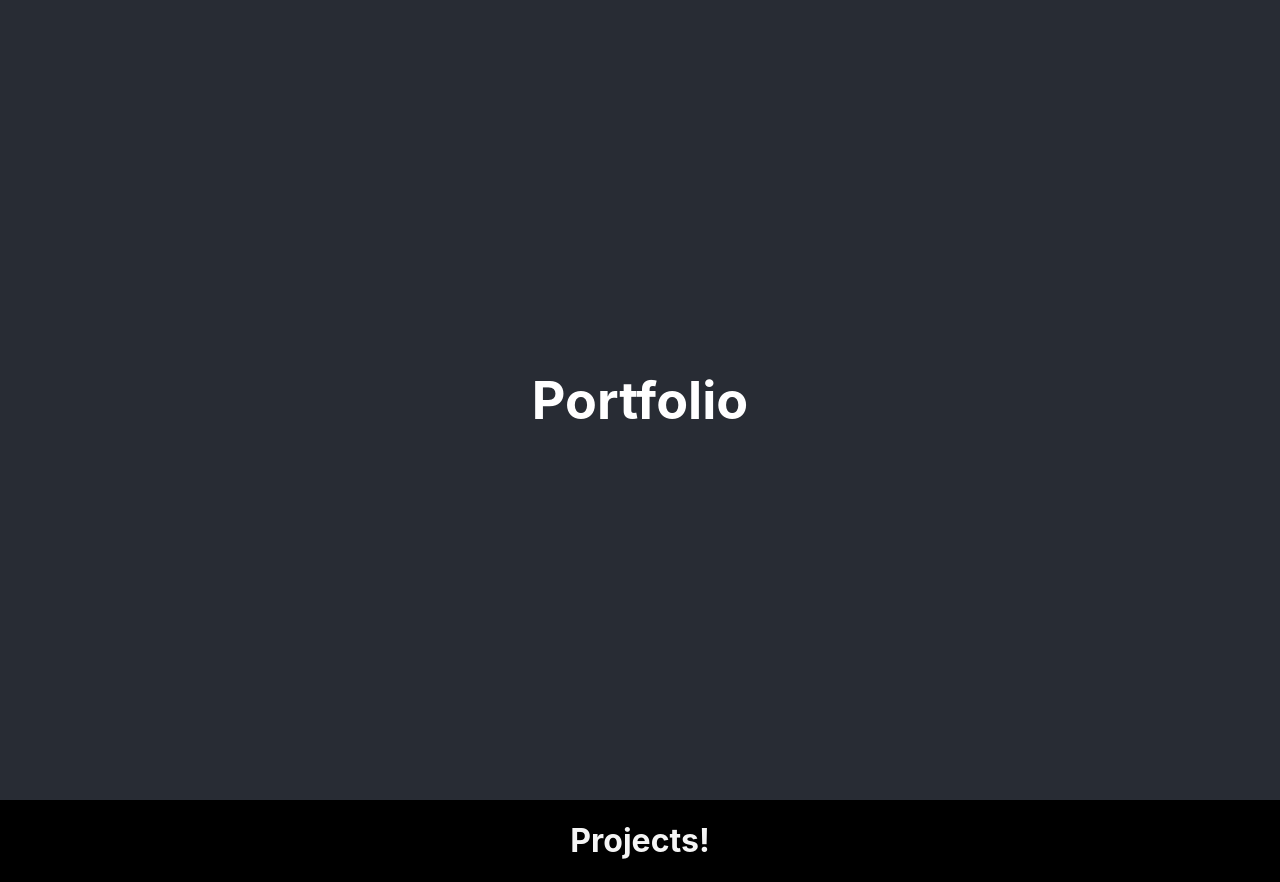
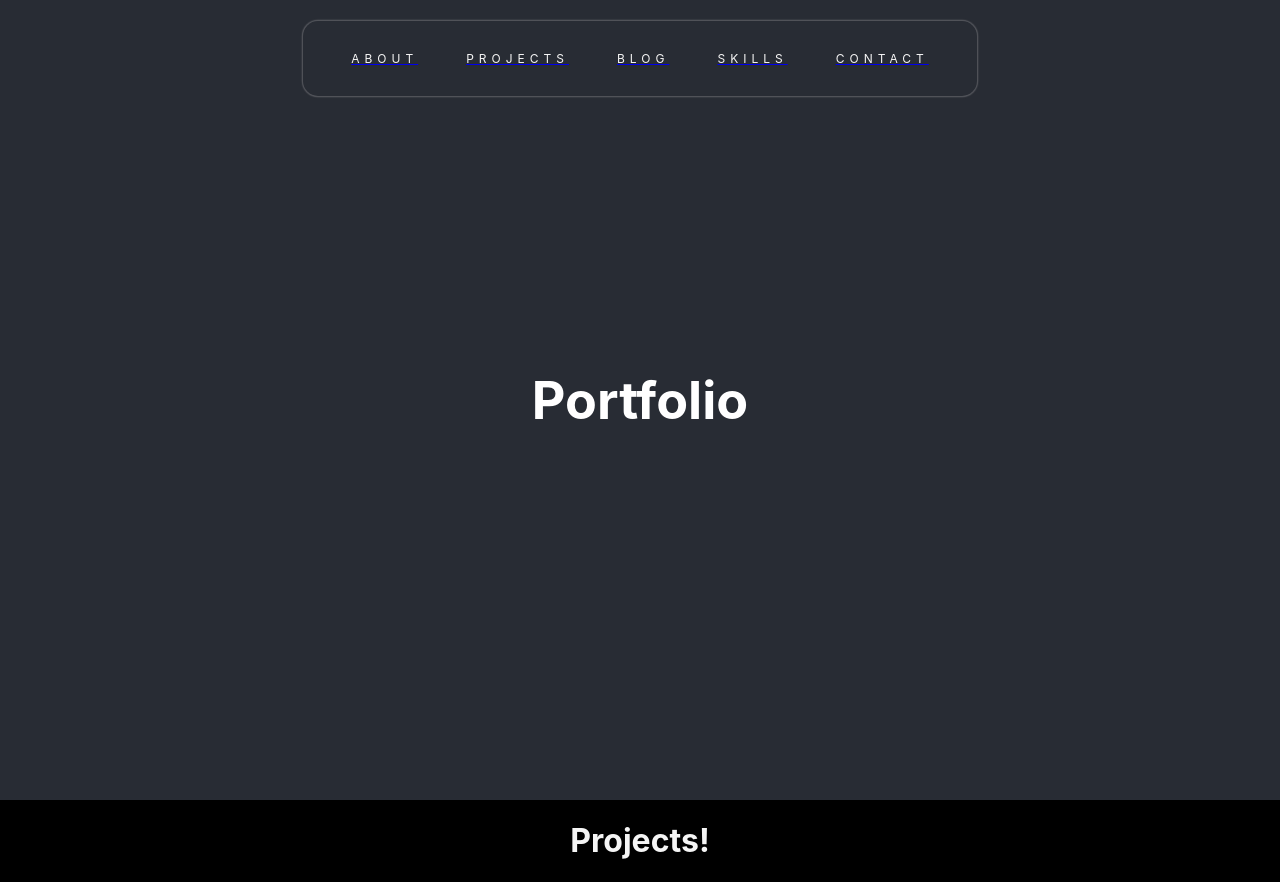
Before and after one commit to climb719/portfolio-frontend, a React (Create React App) app: page /about in a window 1280 px wide. Built offline with nearby package versions, Linux system fonts and the light colour scheme.

Commit message:
Nav bar content, add router, css for nav

```diff
--- a/package.json
+++ b/package.json
@@ -8,6 +8,7 @@
     "@testing-library/user-event": "^13.5.0",
     "react": "^17.0.2",
     "react-dom": "^17.0.2",
+    "react-router-dom": "^6.2.1",
     "react-scripts": "5.0.0",
     "web-vitals": "^2.1.3"
   },
--- a/src/App.css
+++ b/src/App.css
@@ -24,18 +24,7 @@
   color: white;
 }
 
-.App-link {
-  color: #61dafb;
-}
 
-@keyframes App-logo-spin {
-  from {
-    transform: rotate(0deg);
-  }
-  to {
-    transform: rotate(360deg);
-  }
-}
 
 body {
   text-align: center;
@@ -43,3 +32,40 @@ body {
   background-color: black;
 
 }
+
+
+.nav-bar {
+    position: absolute;
+		display: block;
+		top: 5px;
+		width: 100%;
+		text-align: center;
+
+}
+
+.nav-bar ul {
+  display: inline-block;
+  border-radius: 15px;
+  box-shadow: 0px 0px 1.2px 1.2px rgba(218, 215, 215, 0.25);
+  padding: 0 24px 0 24px;
+
+}
+
+.nav-bar li {
+  display: inline-block;
+  color: whitesmoke;
+  text-align: center;
+  padding: 0 24px 0 24px;
+
+}
+
+.nav-bar .link {
+  display: block;
+	color: whitesmoke;
+  font-size: 12px;
+	letter-spacing: 5px;
+	height: 75px;
+  line-height: 75px;
+	text-transform: uppercase;
+  text-decoration: none !important;
+}
--- a/src/App.js
+++ b/src/App.js
@@ -1,10 +1,13 @@
-
 import './App.css';
 import ProjectIndex from './containers/ProjectIndex';
+import Nav from './components/Nav';
+
 
 function App() {
   return (
+
     <div className="App">
+    <Nav />
     <header className="App-header">
        <h1>Portfolio</h1>
     </header>
--- a/src/components/Nav.js
+++ b/src/components/Nav.js
@@ -0,0 +1,19 @@
+import React from 'react';
+import { Link } from 'react-router-dom'
+
+const Nav = props => {
+    return (
+     <div className="nav-bar">
+     <ul>
+     <li><Link to="/about"><div className='link'>About</div></Link></li>
+      <li><Link to="/projects"><div className='link'>Projects</div></Link></li>
+      <li><Link to="/blog"><div className='link'>Blog</div></Link></li>
+      <li><Link to="/skills"><div className='link'>Skills</div></Link></li>
+      <li><Link to="/contact"><div className='link'>Contact</div></Link></li>
+    </ul>
+
+      </div>
+      )
+    }
+
+export default Nav;
--- a/src/index.js
+++ b/src/index.js
@@ -3,10 +3,11 @@ import ReactDOM from 'react-dom';
 import './index.css';
 import App from './App';
 import reportWebVitals from './reportWebVitals';
+import { BrowserRouter as Router } from 'react-router-dom'
 
 ReactDOM.render(
   <React.StrictMode>
-    <App />
+    <Router><App /></Router>
   </React.StrictMode>,
   document.getElementById('root')
 );
```
Also changed, not shown: 1 other file (tests, documents, lock files or other folders).
